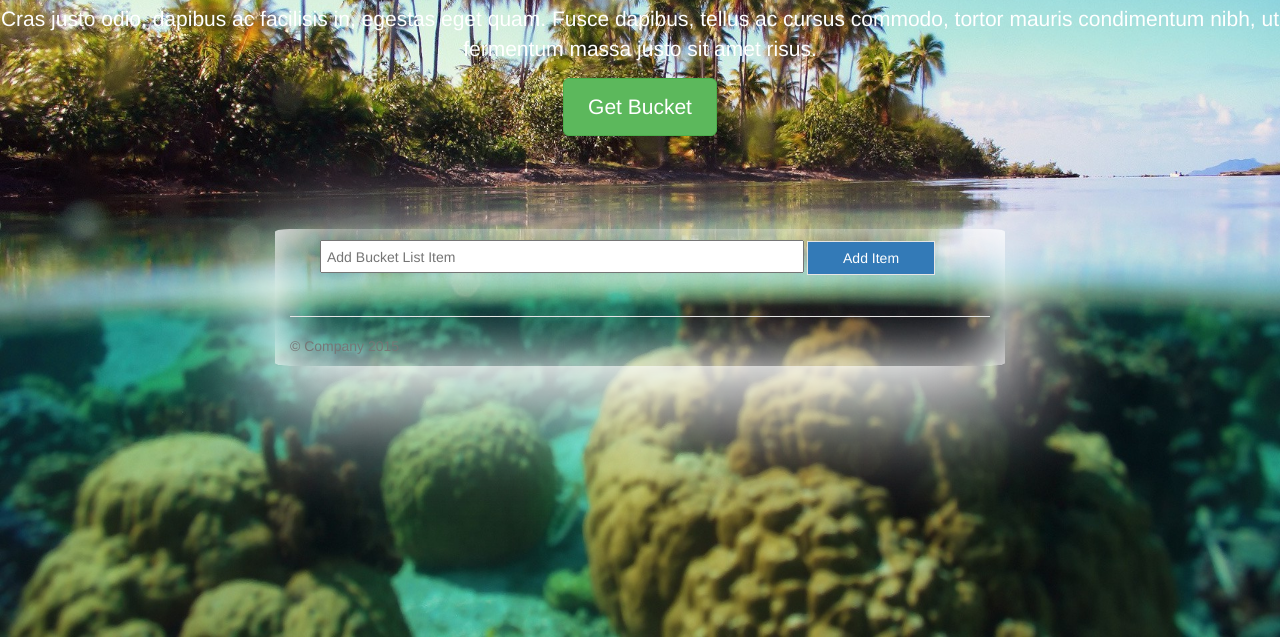
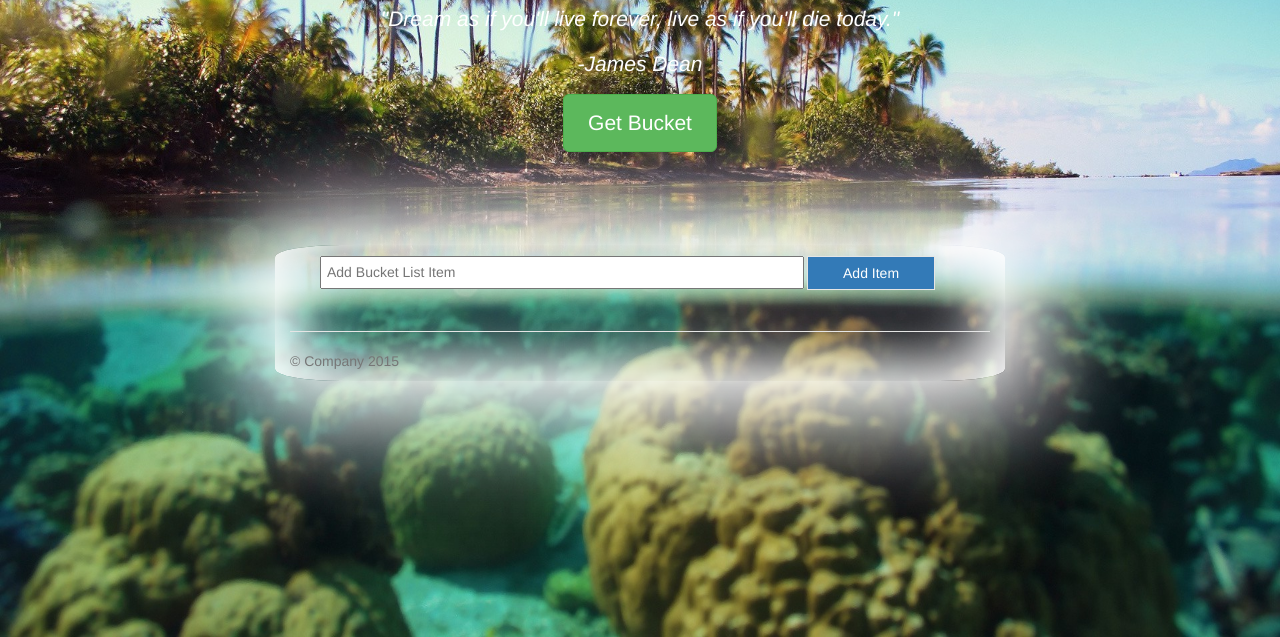
Before and after one commit to maxwellsmart84/group6, a website: page client/userPage.html in a window 1280 px wide. Shown: the part 163-800 px from the top of the page. Drawn offline with nearby package versions, Linux system fonts and the light colour scheme; no server answers; a web font is replaced by a local one.

Commit message:
more changes - headed to bed

```diff
--- a/client/jumbotron-narrow.css
+++ b/client/jumbotron-narrow.css
@@ -4,6 +4,11 @@ body {
   padding-bottom: 20px;
 
 }
+
+.fa-2x {
+    font-size: 2.5em;
+    color: white;
+  }
 
 
 #slideshow, img.bgM {
@@ -48,9 +53,9 @@ body {
 @media (min-width: 768px) {
   .container {
     max-width: 730px;
-    box-shadow: inset .5px .5px 62px 5px rgb(255, 255, 255), 0px 28px 100px 16px rgb(255, 255, 255);
-    border-radius: 2%;
-    color:white;
+    box-shadow: inset 1px 1px 62px 23px rgb(255, 255, 255), 1px 1px 100px 40px rgb(255, 255, 255);
+    border-radius: 9%;
+    color: white;
   }
 }
 .container-narrow > hr {
@@ -64,6 +69,7 @@ body {
   background-color: transparent;
   border-radius: 3%;
   color:white;
+  text-shadow: 2px rgba(255, 0, 0, 0.5);
 }
 .jumbotron .btn {
   padding: 14px 24px;
--- a/client/userPage.html
+++ b/client/userPage.html
@@ -23,7 +23,8 @@
   </div>
     <div class="jumbotron">
       <h1>Welcome Back, <span id ="returningUser">PLACEHOLDER</span></h1>
-      <p class="lead">Cras justo odio, dapibus ac facilisis in, egestas eget quam. Fusce dapibus, tellus ac cursus commodo, tortor mauris condimentum nibh, ut fermentum massa justo sit amet risus.</p>
+      <p class="lead"><em>"Dream as if you'll live forever, live as if you'll die today."</em><br></p>
+      <p><em>-James Dean</em></p>
       <p><a class="btn btn-lg btn-success" id="getRandom" href="#" role="button">Get Bucket</a></p>
     </div>
     <div class="container fluid">
@@ -72,7 +73,7 @@
 
 <!-- app files -->
   <script src="constructor.js"></script>
-  <script src="lindsay.js" charset="utf-8"></script>
+  <script src="listPage.js" charset="utf-8"></script>
   <script src="template.js"></script>
   </body>
 </html>
```
Also changed, not shown: client/listPage.js (renamed from client/lindsay.js).
